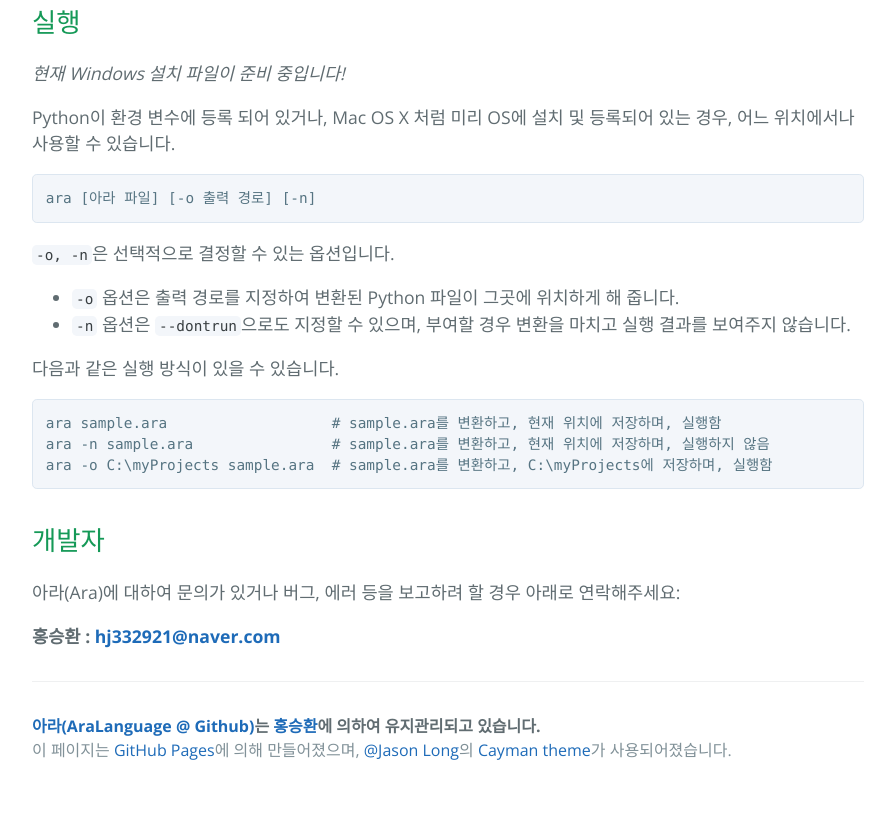
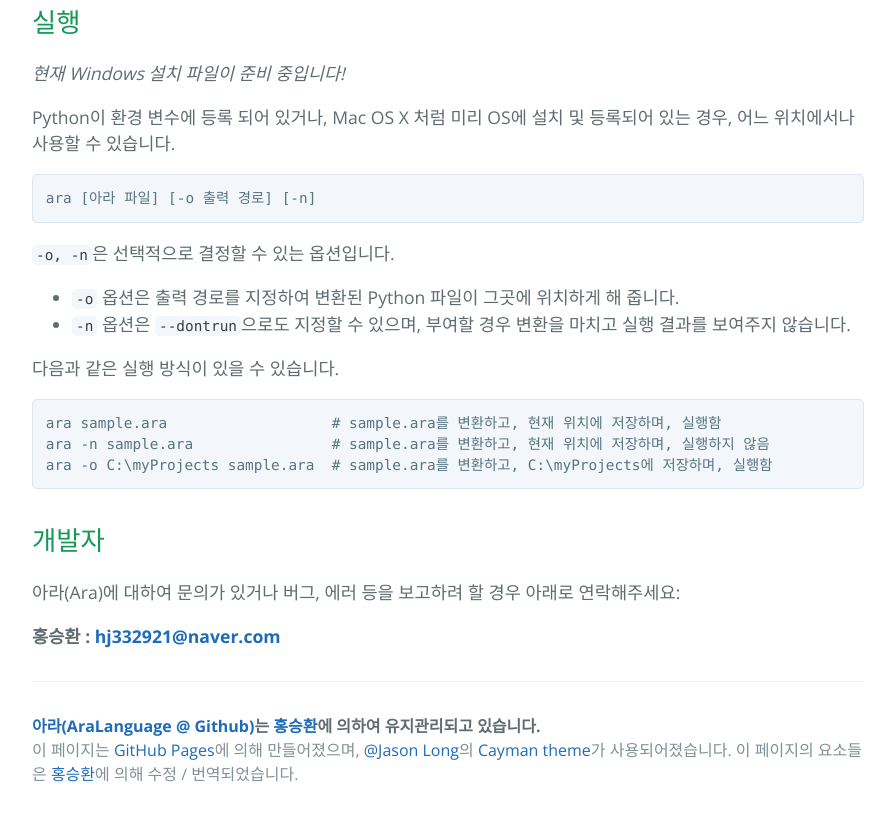
Before and after one commit to harrydrippin/AraLanguage, a plain HTML site: page index.html in a window 1280 px wide. Shown: the part 1896-2714 px from the top of the page, without its empty margins (192-1087 px from the left). Before the commit the page ends 2690 px from the top, so only its background shows below. Drawn offline with nearby package versions, Linux system fonts and the light colour scheme.

Commit message:
Update index.html

```diff
--- a/index.html
+++ b/index.html
@@ -116,6 +116,7 @@ ara -o C:\myProjects sample.ara  # sample.ara를 변환하고, C:\myProjects에
         <span class="site-footer-owner"><a href="https://github.com/hj332921/AraLanguage">아라(AraLanguage @ Github)</a>는 <a href="https://github.com/hj332921">홍승환</a>에 의하여 유지관리되고 있습니다.</span>
 
         <span class="site-footer-credits">이 페이지는 <a href="https://pages.github.com">GitHub Pages</a>에 의해 만들어졌으며, <a href="https://twitter.com/jasonlong">@Jason Long</a>의 <a href="https://github.com/jasonlong/cayman-theme">Cayman theme</a>가 사용되어졌습니다.</span>
+        <span class="site-footer-credits">이 페이지의 요소들은 <a href="https://github.com/hj332921">홍승환</a>에 의해 수정 / 번역되었습니다.</span>
       </footer>
 
     </section>
```
